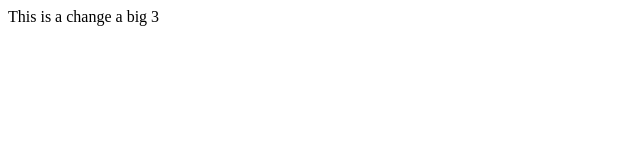
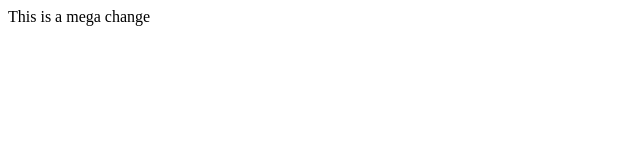
Before and after one commit to Astine1999/Website, a plain HTML site: page index.html in a window 1280 px wide. Shown: the full height of the page, 0-640 px from the left. Drawn offline with Linux system fonts and the light colour scheme.

Commit message:
Update index.html

```diff
--- a/index.html
+++ b/index.html
@@ -4,6 +4,6 @@
 
     </head>
     <body>
-    <p> This is a change a big 3</p>
+    <p> This is a mega change</p>
     </body>
 </html>
```
